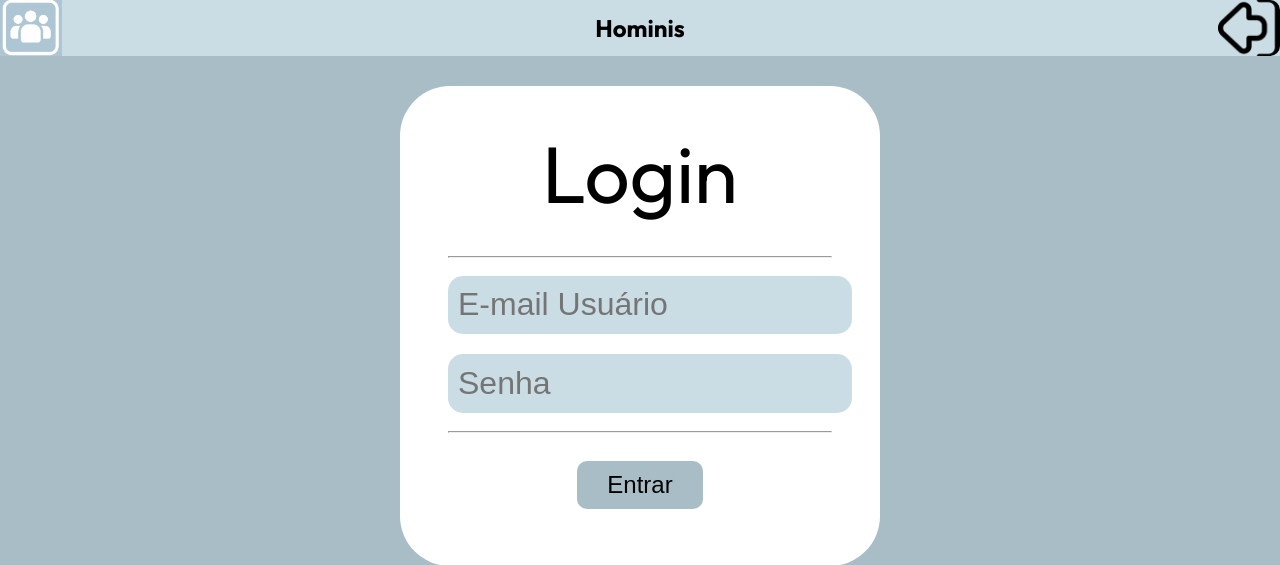
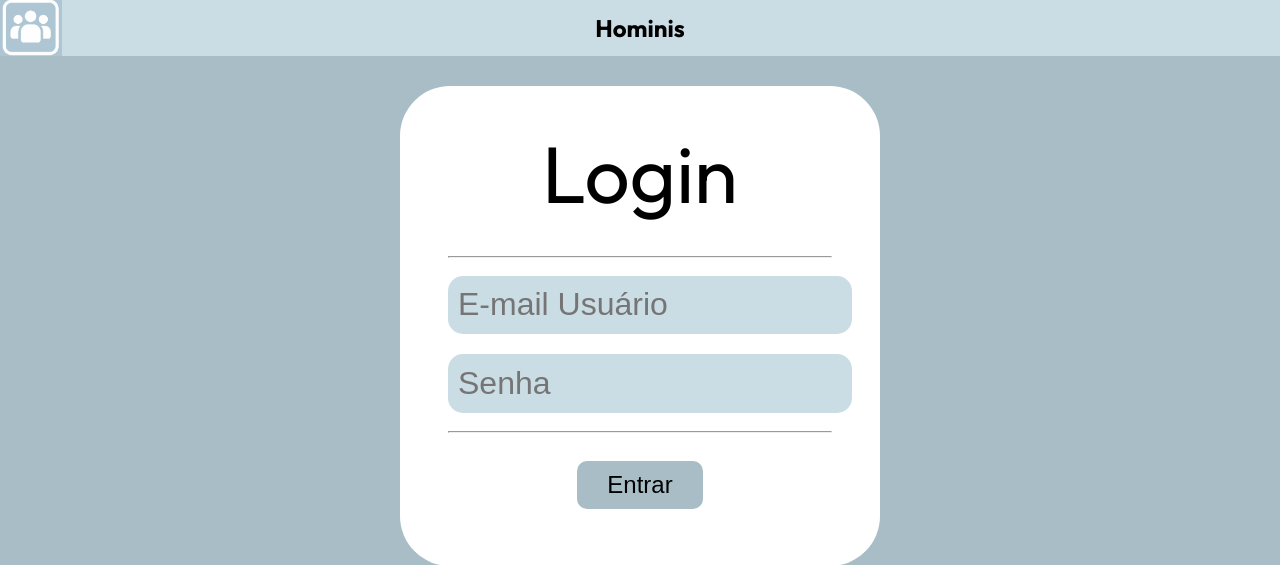
Before and after one commit to GustavoSAEAnjos/API-CEP-Hominis, a Flask app: page / in a window 1280 px wide. Shown: the top 565 px of the page. Run offline with Flask 3, Linux system fonts and the light colour scheme.

Commit message:
Pequena correção visual

```diff
--- a/static/css/style.css
+++ b/static/css/style.css
@@ -44,6 +44,10 @@ nav {
     align-content: center;
     justify-content: center;
     gap: 20%;
+}
+
+.espaco{
+    width: 5%;
 }
 
 .login-container {
--- a/templates/base.html
+++ b/templates/base.html
@@ -22,6 +22,10 @@
     <nav>
       <div class="logo"></div>
       <div class="meio">{% block header %} {% endblock %}</div>
+      {% if session['usuario_nome%'] is not defined %}
+      <div class="espaco"></div>
+      {% else %}
+      <a href="{{ url_for('login') }}" class="botao-header btn">Login</a>
 
       <div class="login-container">
         <button class="login" onclick="toggleCaixa()"></button>
@@ -30,6 +34,7 @@
           <a href="{{ url_for('sair') }}">Sair</a>
         </div>
       </div>
+      {% endif %}
     </nav>
     <div class="conteudo">{% block conteudo %} {% endblock %}</div>
     <script>
```
